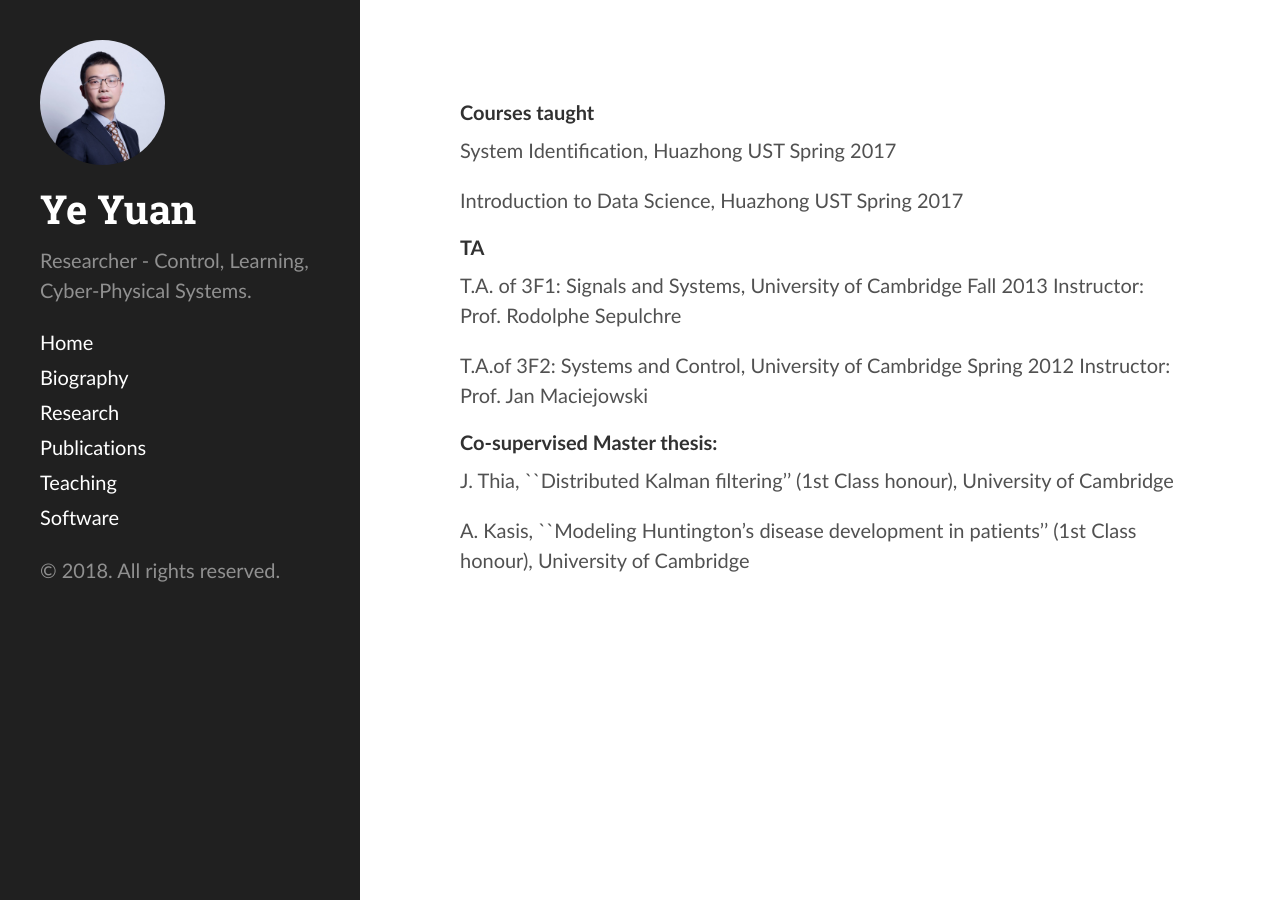
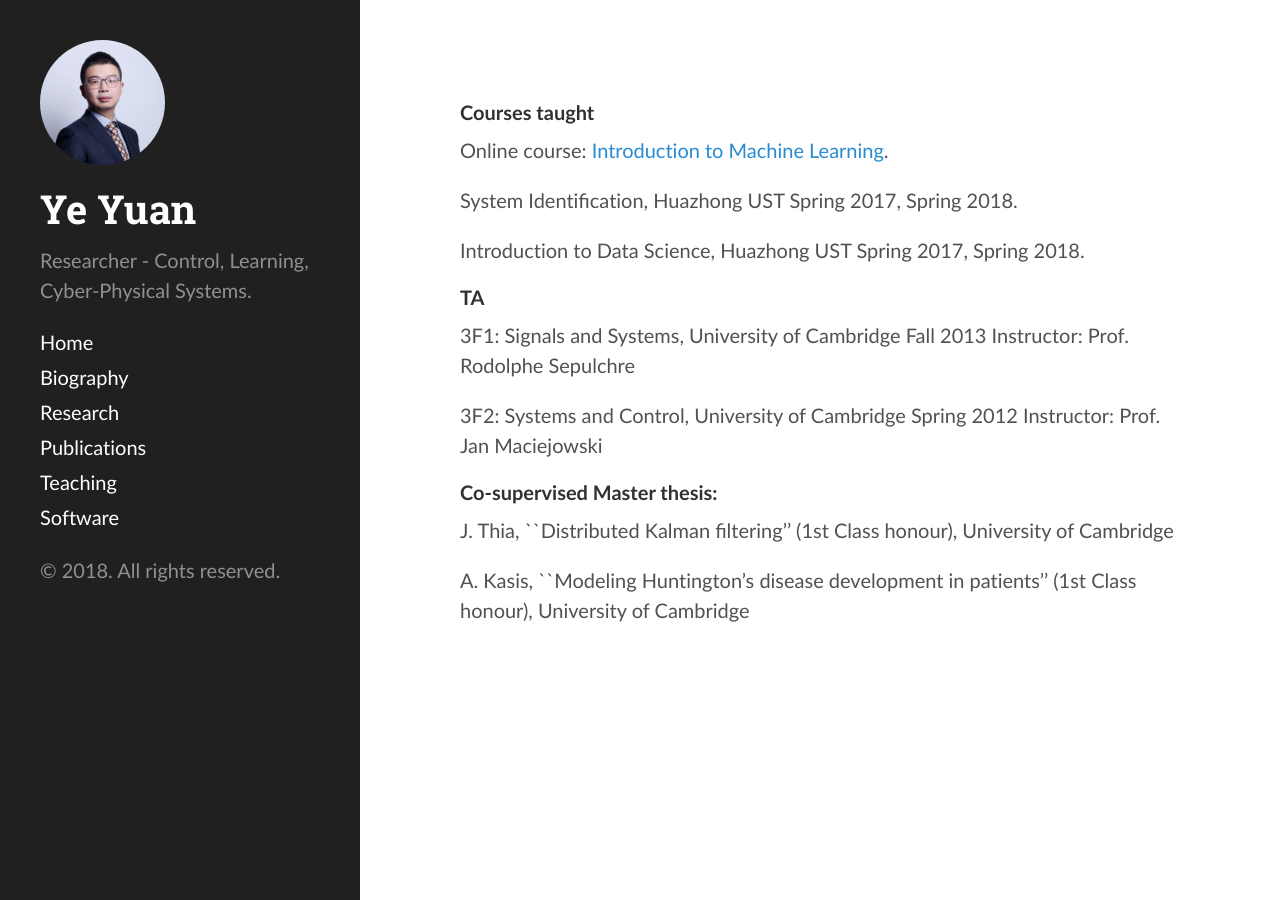
Before and after one commit to yy311/yy311.github.io, a Jekyll site: the page built from teaching.md, in a window 1280 px wide. Built offline with Jekyll 4.4.1, drawn with Linux system fonts in a browser that asks for light colours.

Commit message:
Update teaching.md

```diff
--- a/teaching.md
+++ b/teaching.md
@@ -3,16 +3,18 @@ layout: page
 ---
 <h4>Courses taught</h4>
 
-System Identification, Huazhong UST Spring 2017
+Online course: [Introduction to Machine Learning](https://www.dcxueyuan.com/classDetail/classIntroduce/25/page.html).
 
-Introduction to Data Science, Huazhong UST Spring 2017
+System Identification, Huazhong UST Spring 2017, Spring 2018.
+
+Introduction to Data Science, Huazhong UST Spring 2017, Spring 2018.
 
 <h4>TA </h4>
 
-T.A. of 3F1: Signals and Systems, University of Cambridge  Fall 2013
+3F1: Signals and Systems, University of Cambridge  Fall 2013
 Instructor: Prof. Rodolphe Sepulchre
 
-T.A.of 3F2: Systems and Control, University of Cambridge Spring 2012
+3F2: Systems and Control, University of Cambridge Spring 2012
 Instructor: Prof. Jan Maciejowski
 
 
```
